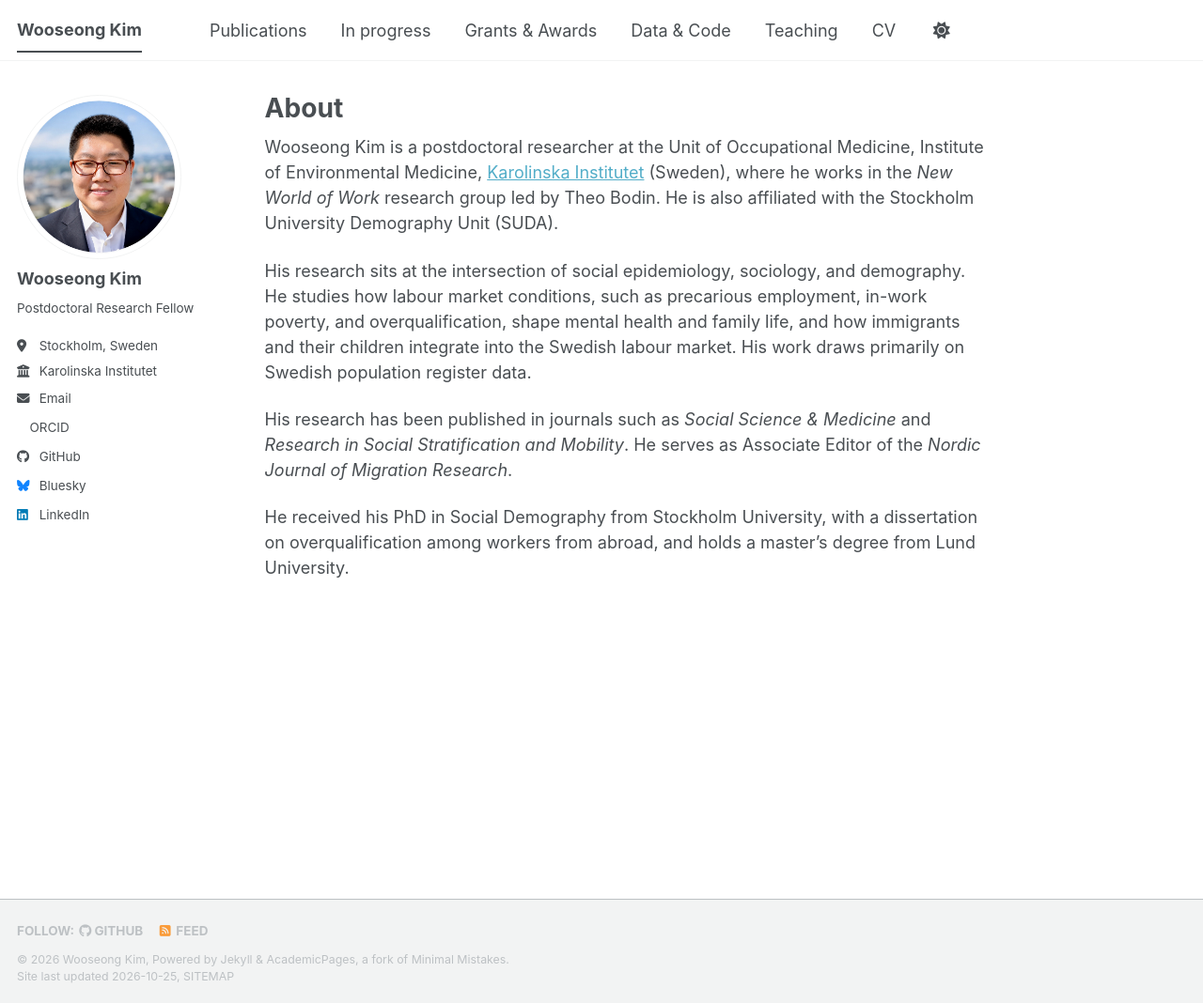
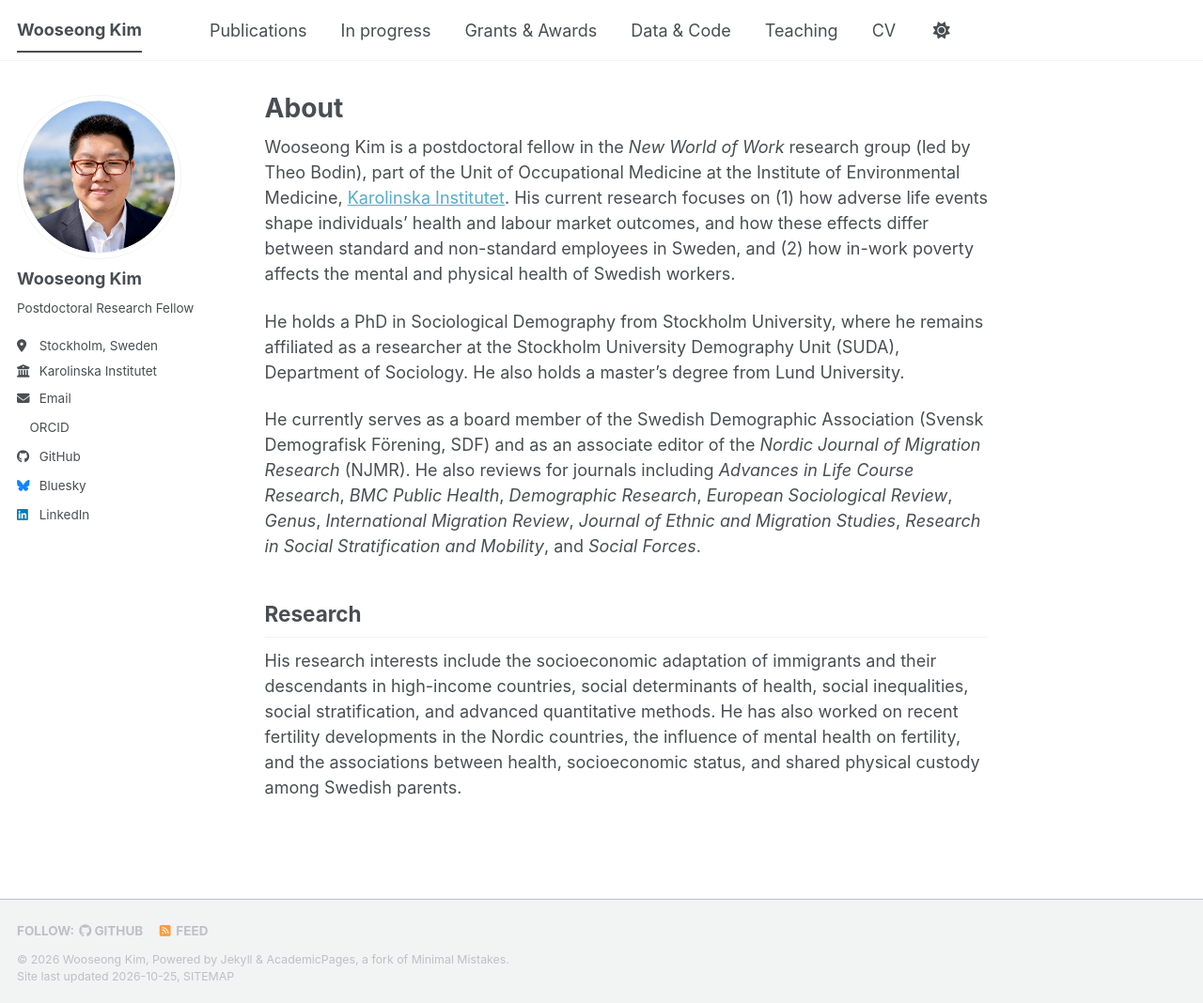
Before and after one commit to wooseongkim1992/wooseongkim1992.github.io, a Jekyll site: the page built from _pages/about.md, in a window 1280 px wide and 1068 px high. Shown: the whole window at 94% size. Built offline with Jekyll 4.4.1, drawn with Linux system fonts in a browser that asks for light colours; a style sheet for code colours, icons or effects is not loaded.

Commit message:
Update About page with current role, service and research interests
Co-Authored-By: Claude Opus 5.5 <noreply@anthropic.com>
Claude-Session: https://claude.ai/code/session_01GfBbBnqcUfgWZ8g9T6W9Yr

```diff
--- a/_pages/about.md
+++ b/_pages/about.md
@@ -7,10 +7,12 @@ redirect_from:
   - /about.html
 ---
 
-Wooseong Kim is a postdoctoral researcher at the Unit of Occupational Medicine, Institute of Environmental Medicine, [Karolinska Institutet](https://ki.se) (Sweden), where he works in the *New World of Work* research group led by Theo Bodin. He is also affiliated with the Stockholm University Demography Unit (SUDA).
+Wooseong Kim is a postdoctoral fellow in the *New World of Work* research group (led by Theo Bodin), part of the Unit of Occupational Medicine at the Institute of Environmental Medicine, [Karolinska Institutet](https://ki.se). His current research focuses on (1) how adverse life events shape individuals' health and labour market outcomes, and how these effects differ between standard and non-standard employees in Sweden, and (2) how in-work poverty affects the mental and physical health of Swedish workers.
 
-His research sits at the intersection of social epidemiology, sociology, and demography. He studies how labour market conditions, such as precarious employment, in-work poverty, and overqualification, shape mental health and family life, and how immigrants and their children integrate into the Swedish labour market. His work draws primarily on Swedish population register data.
+He holds a PhD in Sociological Demography from Stockholm University, where he remains affiliated as a researcher at the Stockholm University Demography Unit (SUDA), Department of Sociology. He also holds a master's degree from Lund University.
 
-His research has been published in journals such as *Social Science & Medicine* and *Research in Social Stratification and Mobility*. He serves as Associate Editor of the *Nordic Journal of Migration Research*.
+He currently serves as a board member of the Swedish Demographic Association (Svensk Demografisk Förening, SDF) and as an associate editor of the *Nordic Journal of Migration Research* (NJMR). He also reviews for journals including *Advances in Life Course Research*, *BMC Public Health*, *Demographic Research*, *European Sociological Review*, *Genus*, *International Migration Review*, *Journal of Ethnic and Migration Studies*, *Research in Social Stratification and Mobility*, and *Social Forces*.
 
-He received his PhD in Social Demography from Stockholm University, with a dissertation on overqualification among workers from abroad, and holds a master's degree from Lund University.
+## Research
+
+His research interests include the socioeconomic adaptation of immigrants and their descendants in high-income countries, social determinants of health, social inequalities, social stratification, and advanced quantitative methods. He has also worked on recent fertility developments in the Nordic countries, the influence of mental health on fertility, and the associations between health, socioeconomic status, and shared physical custody among Swedish parents.
```
